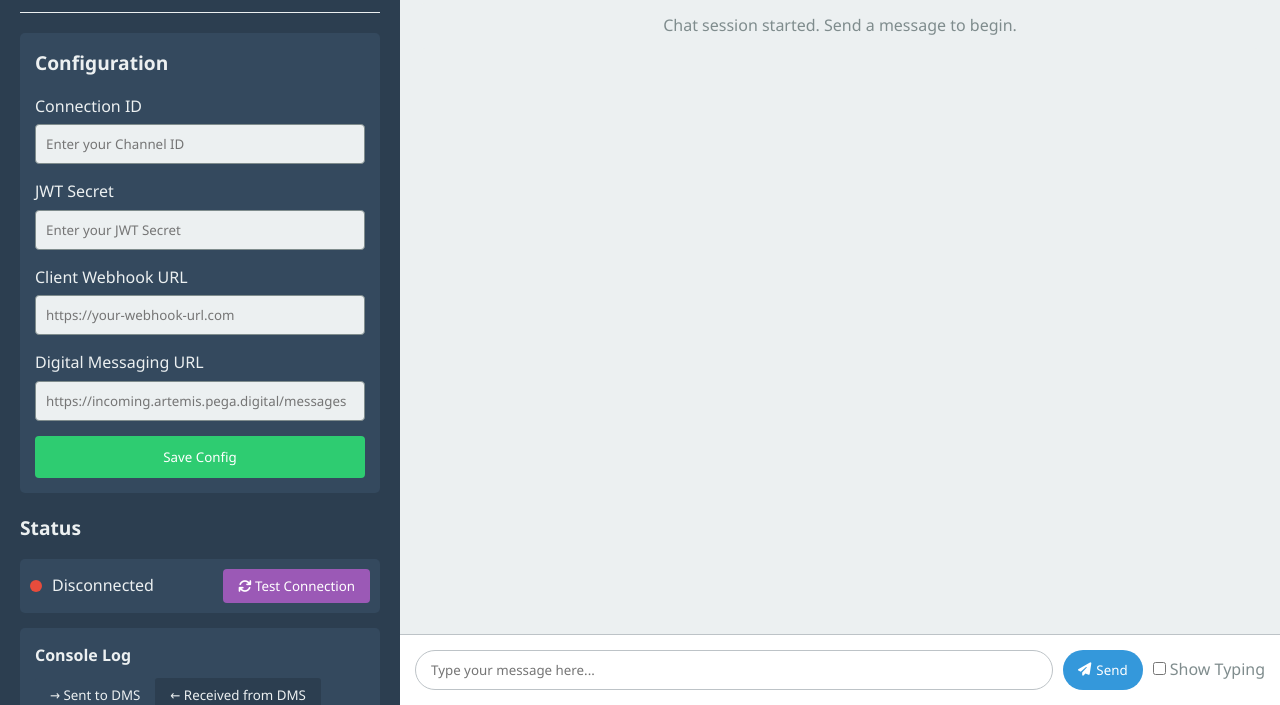
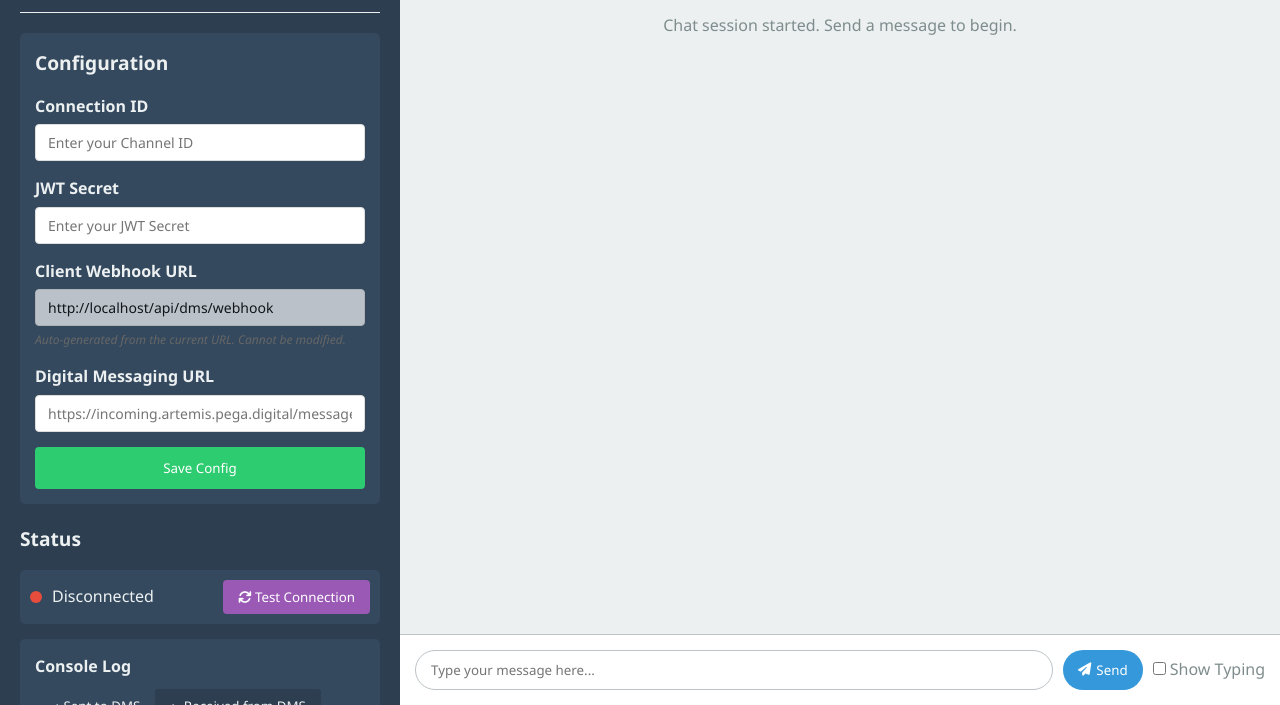
Before and after one commit to frankmark94/clientChannelExampleV3, a website: page public/index.html in a window 1280 px wide. Shown: the part 95-800 px from the top of the page. Drawn offline with Linux system fonts and the light colour scheme; no server answers.

Commit message:
Make Client Webhook URL field read-only and auto-generate value

```diff
--- a/public/app.js
+++ b/public/app.js
@@ -50,8 +50,12 @@ document.addEventListener('DOMContentLoaded', () => {
 
             if (savedConfig.connectionId) connectionIdInput.value = savedConfig.connectionId;
             if (savedConfig.jwtSecret) jwtSecretInput.value = savedConfig.jwtSecret;
-            if (savedConfig.clientWebhookUrl) clientWebhookUrlInput.value = savedConfig.clientWebhookUrl;
             if (savedConfig.apiUrl) apiUrlInput.value = savedConfig.apiUrl;
+
+            // Always set the webhook URL based on the current origin
+            const deployedUrl = window.location.origin; // e.g., https://your-app.onrender.com
+            const webhookUrl = `${deployedUrl}/api/dms/webhook`;
+            clientWebhookUrlInput.value = webhookUrl;
 
             if (savedConfig.connectionId && savedConfig.jwtSecret && savedConfig.apiUrl) {
                 // Ping DMS to check actual connection status
@@ -179,21 +183,19 @@ document.addEventListener('DOMContentLoaded', () => {
 
     // Save configuration to server and localStorage
     function saveConfiguration() {
+        // Always use the auto-generated webhook URL based on the current origin
+        const deployedUrl = window.location.origin; // e.g., https://your-app.onrender.com
+        const webhookUrl = `${deployedUrl}/api/dms/webhook`;
+
         const config = {
             connectionId: connectionIdInput.value.trim(),
             jwtSecret: jwtSecretInput.value.trim(),
-            clientWebhookUrl: clientWebhookUrlInput.value.trim(),
+            clientWebhookUrl: webhookUrl, // Always use the auto-generated URL
             apiUrl: apiUrlInput.value.trim()
         };
 
         // Save to localStorage
         localStorage.setItem('dmsConfig', JSON.stringify(config));
-
-        // Construct a webhook URL that DMS can call back to
-        // For local development, this would typically be an ngrok URL pointing to your webhook endpoint
-        // For production, it should be your deployed app's webhook endpoint
-        const deployedUrl = window.location.origin; // e.g., https://your-app.onrender.com
-        const webhookUrl = config.clientWebhookUrl || `${deployedUrl}/api/dms/webhook`;
 
         // Send to server
         fetch('/api/config', {
@@ -205,7 +207,7 @@ document.addEventListener('DOMContentLoaded', () => {
                 channelId: config.connectionId,
                 jwtSecret: config.jwtSecret,
                 apiUrl: config.apiUrl,
-                webhookUrl: webhookUrl
+                webhookUrl: webhookUrl // Always use the auto-generated URL
             })
         })
         .then(response => response.json())
--- a/public/index.html
+++ b/public/index.html
@@ -26,7 +26,8 @@
                     </div>
                     <div class="form-group">
                         <label for="clientWebhookUrl">Client Webhook URL</label>
-                        <input type="text" id="clientWebhookUrl" name="clientWebhookUrl" placeholder="https://your-webhook-url.com">
+                        <input type="text" id="clientWebhookUrl" name="clientWebhookUrl" placeholder="https://your-webhook-url.com" readonly>
+                        <small class="form-hint">Auto-generated from the current URL. Cannot be modified.</small>
                     </div>
                     <div class="form-group">
                         <label for="apiUrl">Digital Messaging URL</label>
--- a/public/styles.css
+++ b/public/styles.css
@@ -61,16 +61,36 @@ body {
 .form-group label {
     display: block;
     margin-bottom: 5px;
-    font-weight: 500;
+    font-weight: 600;
 }
 
 .form-group input {
     width: 100%;
-    padding: 10px;
-    border: 1px solid #7f8c8d;
+    padding: 8px 12px;
+    border: 1px solid #ddd;
     border-radius: 4px;
-    background-color: #ecf0f1;
-    color: #2c3e50;
+    font-size: 14px;
+}
+
+.form-group input:focus {
+    outline: none;
+    border-color: #4A90E2;
+    box-shadow: 0 0 0 2px rgba(74, 144, 226, 0.1);
+}
+
+.form-group input[readonly] {
+    background-color: #f5f5f5;
+    border-color: #ddd;
+    cursor: not-allowed;
+    opacity: 0.7;
+}
+
+.form-hint {
+    display: block;
+    margin-top: 4px;
+    font-size: 12px;
+    color: #666;
+    font-style: italic;
 }
 
 /* Status Panel */
```
